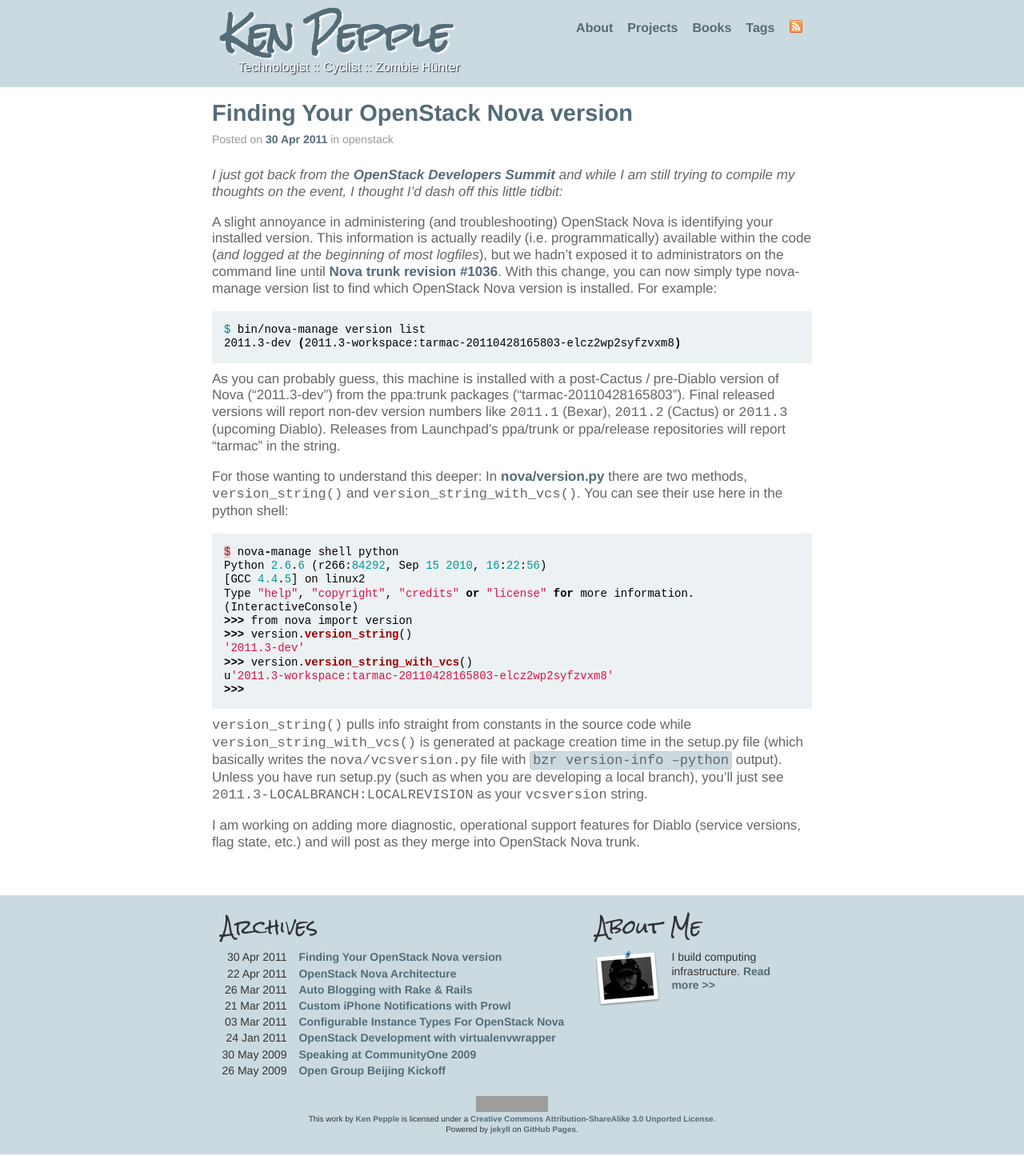
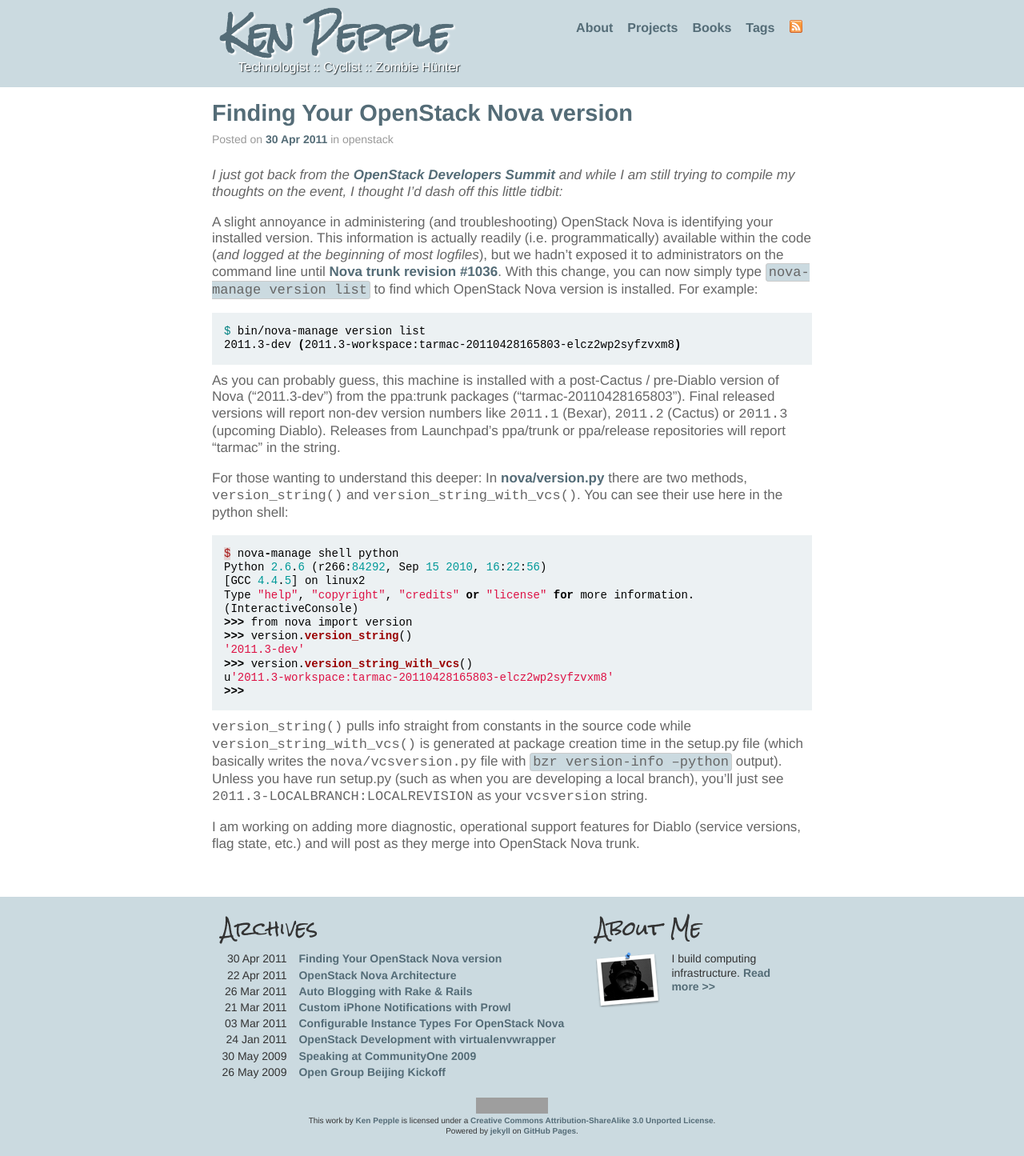
Before and after one commit to slashk/slashk.github.com, a Jekyll site: the page built from _posts/2011-04-30-openstack-nova-version.markdown, in a window 1280 px wide. Shown: the whole page at 80% size. Built offline with Jekyll 4.4.1, drawn with Linux system fonts in a browser that asks for light colours; Markdown is read by kramdown in place of the engine named in the settings; comment, search, counter and statistics services are not loaded; grey boxes are pictures that could not be loaded.

Commit message:
typo in openstack nova version post

```diff
--- a/_posts/2011-04-30-openstack-nova-version.markdown
+++ b/_posts/2011-04-30-openstack-nova-version.markdown
@@ -6,7 +6,7 @@
 
 _I just got back from the [OpenStack Developers Summit](http://summit.openstack.org/) and while I am still trying to compile my thoughts on the event, I thought I'd dash off this little tidbit:_
 
-A slight annoyance in administering (and troubleshooting) OpenStack Nova is identifying your installed version. This information is actually readily (i.e. programmatically) available within the code (_and logged at the beginning of most logfiles_), but we hadn't exposed it to administrators on the command line until [Nova trunk revision #1036](http://bazaar.launchpad.net/~hudson-openstack/nova/trunk/revision/1036). With this change, you can now simply type <span class="inline-code">nova-manage version list</span> to find which OpenStack Nova version is installed. For example:
+A slight annoyance in administering (and troubleshooting) OpenStack Nova is identifying your installed version. This information is actually readily (i.e. programmatically) available within the code (_and logged at the beginning of most logfiles_), but we hadn't exposed it to administrators on the command line until [Nova trunk revision #1036](http://bazaar.launchpad.net/~hudson-openstack/nova/trunk/revision/1036). With this change, you can now simply type <span class="code-inline">nova-manage version list</span> to find which OpenStack Nova version is installed. For example:
 
 {% highlight bash %}
 $ bin/nova-manage version list
```
